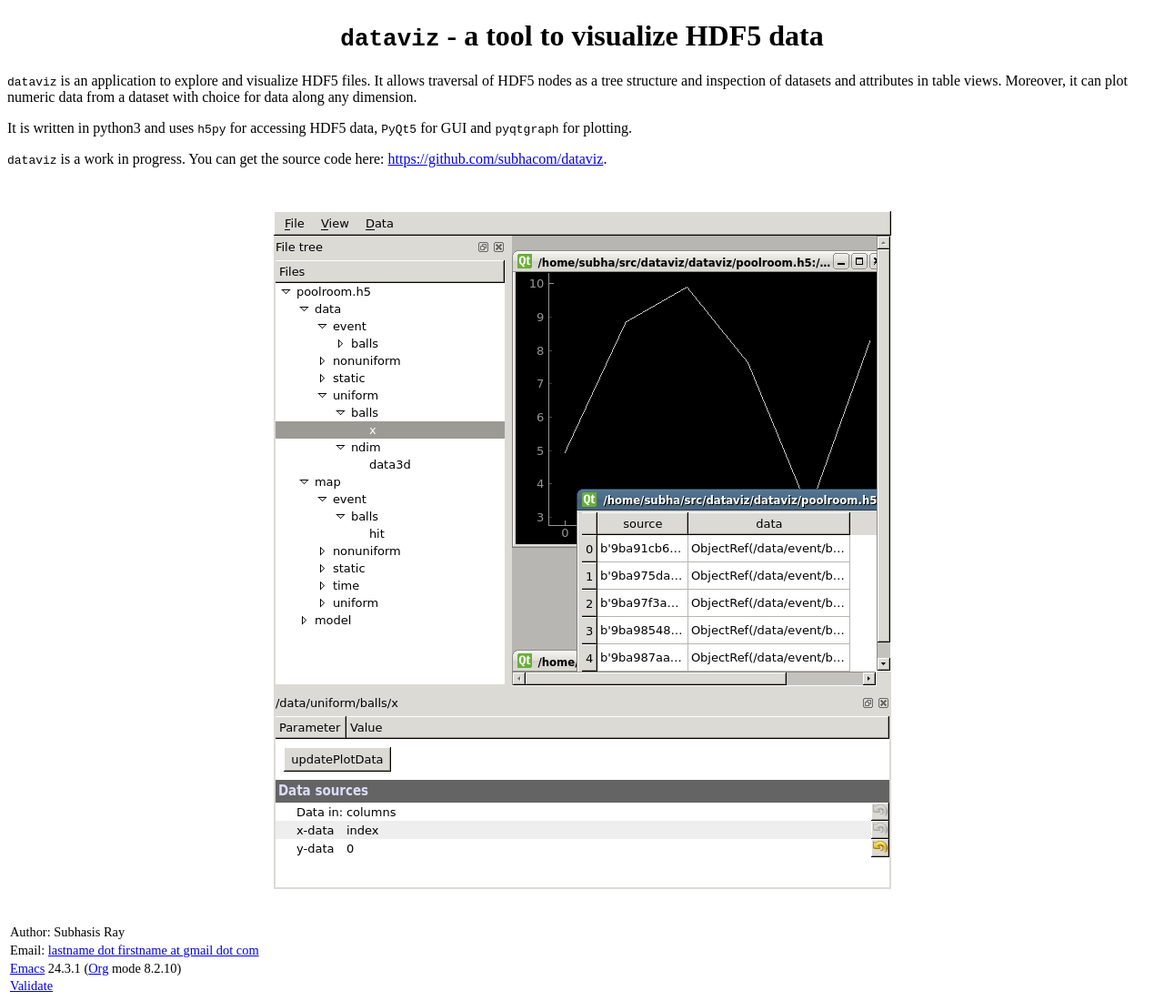
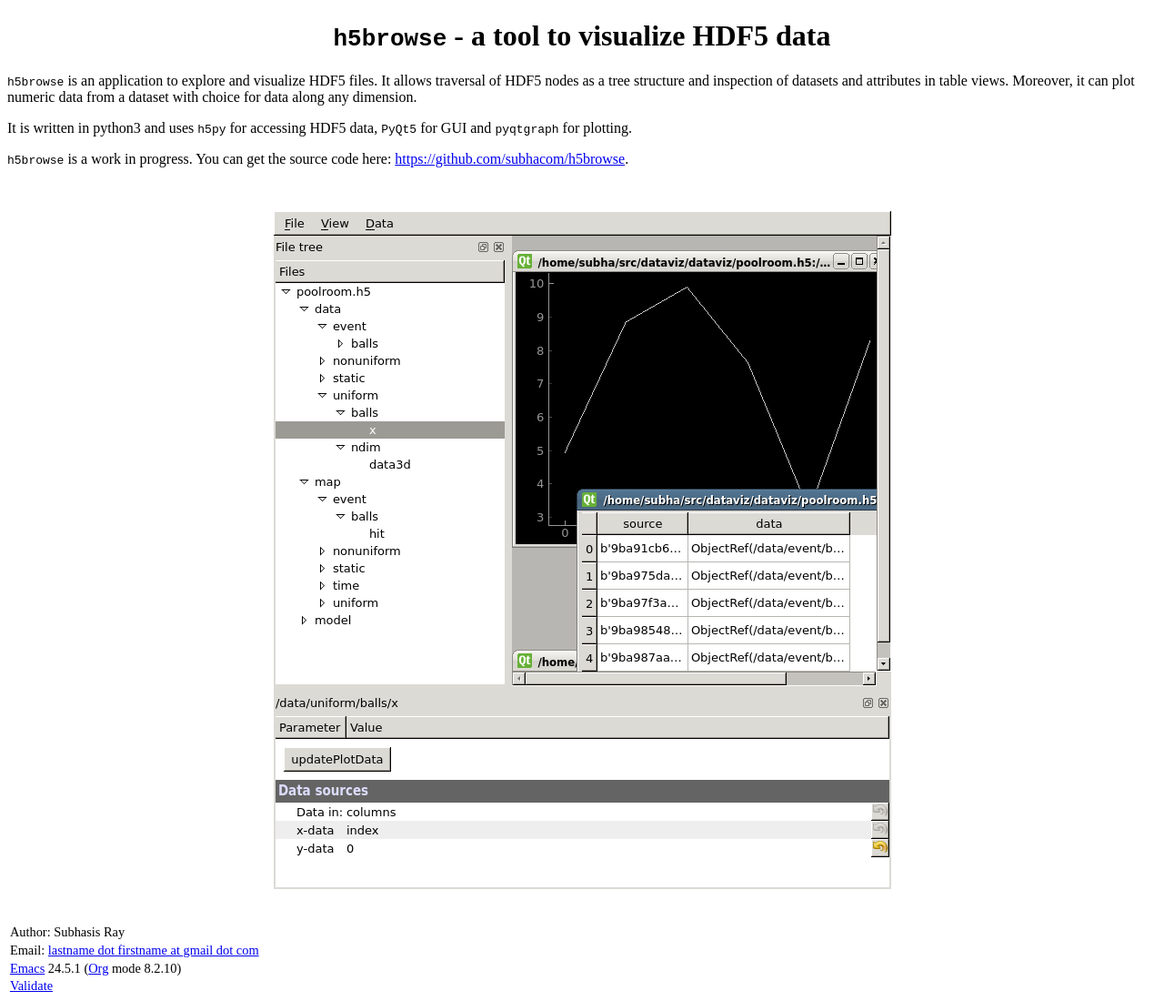
Before and after one commit to subhacom/h5browse, a plain HTML site: page index.html in a window 1280 px wide. Shown: the whole page at 91% size. Drawn offline with Linux system fonts and the light colour scheme.

Commit message:
Updated name to h5browse.

```diff
--- a/index.html
+++ b/index.html
@@ -3,7 +3,7 @@
 "http://www.w3.org/TR/xhtml1/DTD/xhtml1-strict.dtd">
 <html xmlns="http://www.w3.org/1999/xhtml" lang="en" xml:lang="en">
 <head>
-<title><code>dataviz</code> - a tool to visualize HDF5 data</title>
+<title><code>h5browse</code> - a tool to visualize HDF5 data</title>
 <meta  http-equiv="Content-Type" content="text/html;charset=utf-8" />
 <meta  name="generator" content="Org-mode" />
 <meta  name="author" content="Subhasis Ray" />
@@ -136,9 +136,9 @@ for the JavaScript code in this tag.
 </head>
 <body>
 <div id="content">
-<h1 class="title"><code>dataviz</code> - a tool to visualize HDF5 data</h1>
+<h1 class="title"><code>h5browse</code> - a tool to visualize HDF5 data</h1>
 <p>
-<code>dataviz</code> is an application to explore and visualize HDF5 files. It
+<code>h5browse</code> is an application to explore and visualize HDF5 files. It
 allows traversal of HDF5 nodes as a tree structure and inspection of
 datasets and attributes in table views. Moreover, it can plot
 numeric data from a dataset with choice for data along any
@@ -151,8 +151,8 @@ It is written in python3 and uses <code>h5py</code> for accessing HDF5 data,
 </p>
 
 <p>
-<code>dataviz</code> is a work in progress. You can get the source code here:
-<a href="https://github.com/subhacom/dataviz">https://github.com/subhacom/dataviz</a>.
+<code>h5browse</code> is a work in progress. You can get the source code here:
+<a href="https://github.com/subhacom/h5browse">https://github.com/subhacom/h5browse</a>.
 </p>
 
 
@@ -165,7 +165,7 @@ It is written in python3 and uses <code>h5py</code> for accessing HDF5 data,
 <div id="postamble" class="status">
 <p class="author">Author: Subhasis Ray</p>
 <p class="email">Email: <a href="mailto:lastname dot firstname at gmail dot com">lastname dot firstname at gmail dot com</a></p>
-<p class="creator"><a href="http://www.gnu.org/software/emacs/">Emacs</a> 24.3.1 (<a href="http://orgmode.org">Org</a> mode 8.2.10)</p>
+<p class="creator"><a href="http://www.gnu.org/software/emacs/">Emacs</a> 24.5.1 (<a href="http://orgmode.org">Org</a> mode 8.2.10)</p>
 <p class="validation"><a href="http://validator.w3.org/check?uri=referer">Validate</a></p>
 </div>
 </body>
```
Also changed, not shown: 1 other file.
